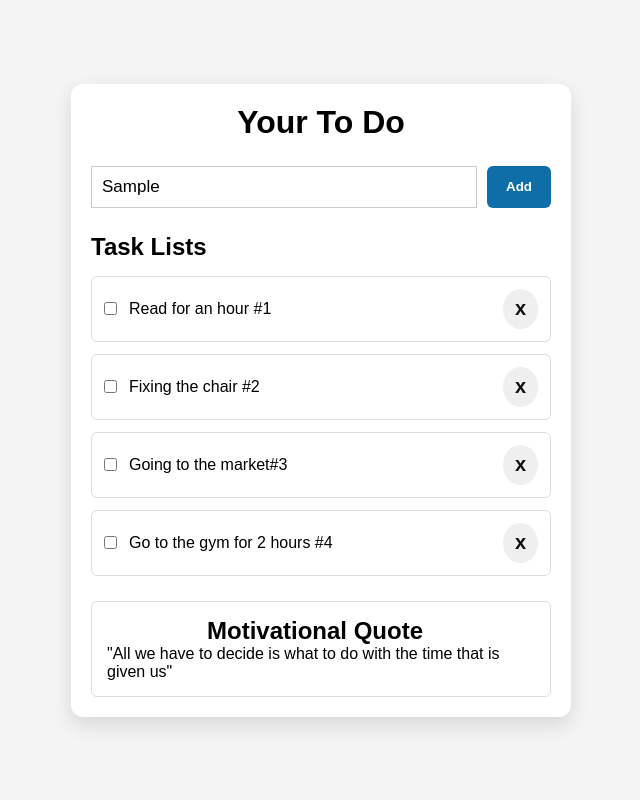
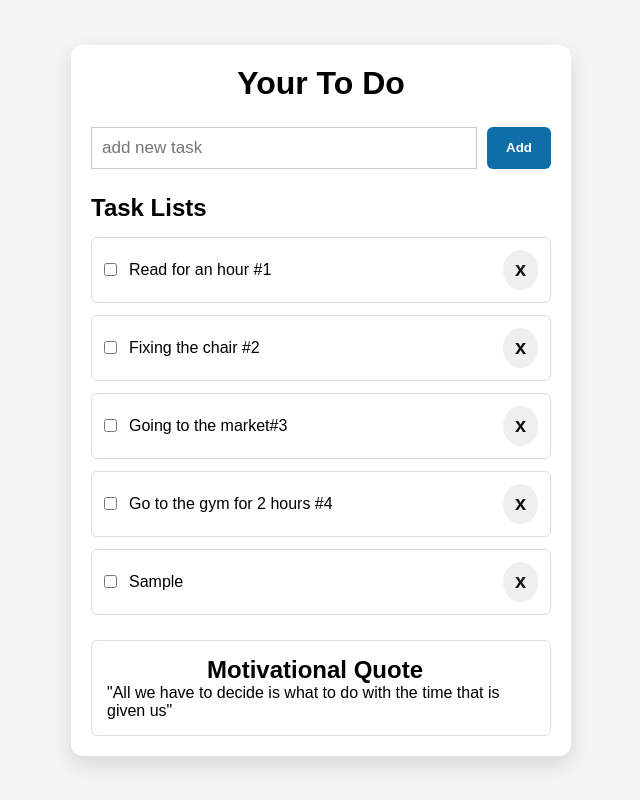
Before and after one commit to bekwizgobisa321-lgtm/daily-todo-web, a plain HTML site: page index.html in a window 1280 px wide. Both pictures are taken after typing "Sample" into the empty fields and a click on the button "Add". Shown: the whole page, without its empty margins (319-959 px from the left). Drawn offline with Linux system fonts and the light colour scheme.

Commit message:
commitng the code but there is a problem ill open an issie and when i fix it i will close the issue but now commitnng what i wrote

```diff
--- a/script.js
+++ b/script.js
@@ -1,13 +1,28 @@
-const taskInput = document.querySelector('#task-input');
-const addBtn = document.querySelector('#the-add-task-btn');
-const taskList = document.querySelector('.task-list');
-
+const taskInput = document.querySelector("#task-input");
+const addBtn = document.querySelector("#the-add-task-btn");
+const taskList = document.querySelector(".task-list");
 
 addBtn.addEventListener("click", function () {
-    const enteredText = taskInput.value;
-   if (enteredText.trim() === ''){
+   const enteredText = taskInput.value;
+   console.log(enteredText);
+  if (enteredText.trim() === "") {
     return;
-   }
-   console.log(enteredText);
+  }
+  const li = document.createElement("li");
+  li.className = "T-item";
+  li.innerHTML = `
+  <input type="checkbox" class="task-check">
+  <span class="task-text">${enteredText}</span>
+  <button class="delete-btn" type="button" aria-label="Delete task">x</button>
+  `;
+   taskList.appendChild(li);
+   taskInput.value = "";
+  });
 
-});
+  taskList.addEventListener("click", function (event){
+    if (event.target.classList.contains("delete-btn")){
+        console.log("delete button was clicked!")
+    }
+    const taskItem = event.target.parentElement;
+    taskItem.remove();
+  });
```
Also changed, not shown: index.html (+1 -0 lines).
